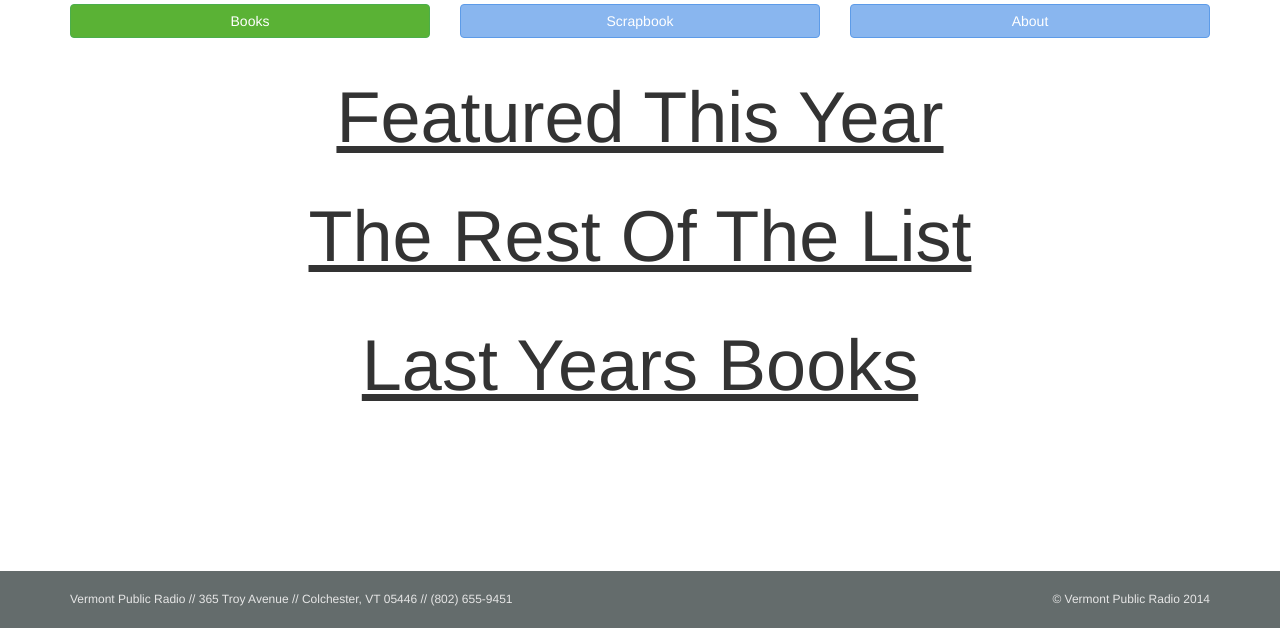
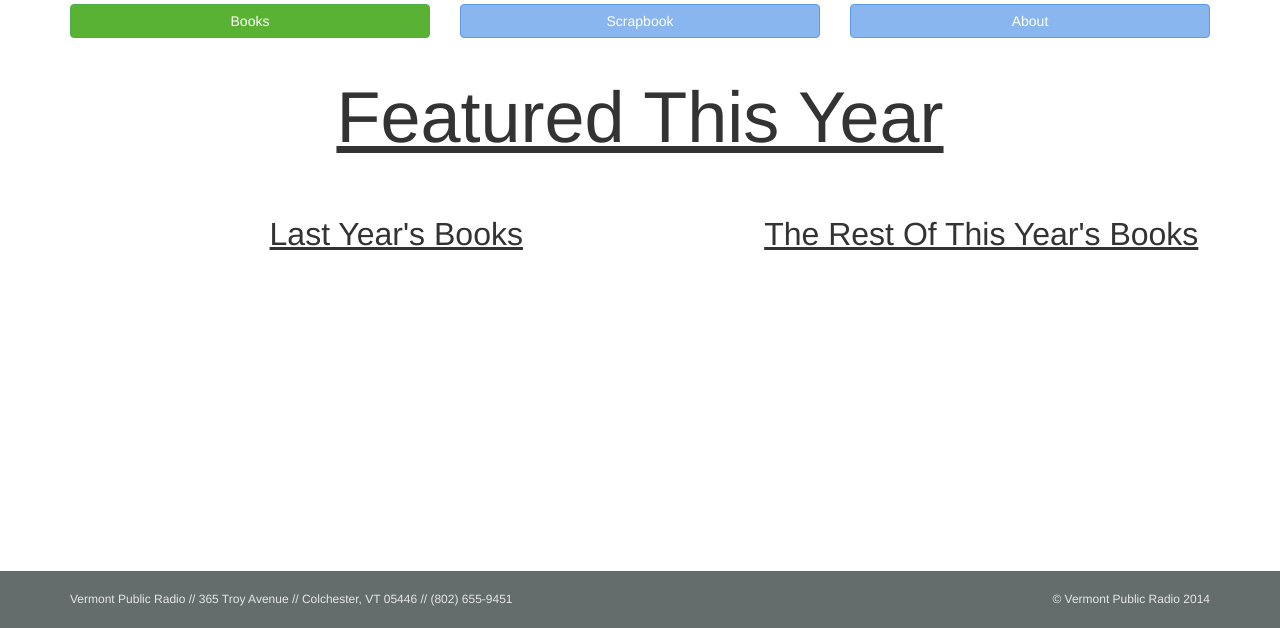
Before and after one commit to vprnet/dorothys-list, a Flask app: template main/templates/content.html in a window 1280 px wide. Shown: the part 172-800 px from the top of the page. Run offline with Flask 2, Linux system fonts and the light colour scheme; the template is opened without the code that fills it, so the values that code supplies are empty; parts of the project's set-up code (start-up, migrations or seed data) failed here and were passed over; some libraries are stand-ins or nearby versions.

Commit message:
Last years books and this years other books side by side when > laptop

```diff
--- a/main/static/dev/sass/_books.scss
+++ b/main/static/dev/sass/_books.scss
@@ -94,10 +94,7 @@
         margin-bottom: 50px;
         h3 {
             margin-top: 0;
-            font-size: 32px;
-            @media (max-width: $big-screen) {
-                font-size: 28px;
-            }
+            font-size: 28px;
             @media (max-width: $tablet) {
                 font-size: 22px;
             }
@@ -109,9 +106,7 @@
         p.age_range{
             margin-bottom: 0;
             font-size: 18px;
-            @media (max-width: $big-screen) {
-                font-size: 14px;
-            }
+            font-size: 14px;
             @media (max-width: $phone) {
                 font-size: 12px;
             }
@@ -119,9 +114,7 @@
         }
         h4 {
             font-size: 24px;
-            @media (max-width: $big-screen) {
-                font-size: 18px;
-            }
+            font-size: 18px;
             @media (max-width: $phone) {
                 font-size: 14px;
             }
@@ -131,6 +124,7 @@
         }
     }
     #last_year {
+        margin-bottom: 50px;
         .book {
             padding: 10px;
             h3 {
@@ -146,4 +140,13 @@
             }
         }
     }
+    #last_year, .rest_of_list {
+        h2 {
+            font-size: 32px;
+            font-weight: 500;
+            @media (max-width: $phone) {
+                font-size: 24px;
+            }
+        }
+    }
 }
--- a/main/static/dev/sass/style.scss
+++ b/main/static/dev/sass/style.scss
@@ -40,6 +40,8 @@ h2 {
     @media (max-width: $phone) {
         font-size: 24px;
     }
-    font-weight: 200;
+    @media (min-width: $laptop) {
+        font-weight: 200;
+    }
     text-decoration: underline;
 }
--- a/main/templates/_books.html
+++ b/main/templates/_books.html
@@ -24,27 +24,11 @@
         </div>
     {% endfor %}
 
-    <div class="rest_of_list">
-        <h2>The Rest Of The List</h2>
-        {% for book in new_books if not book.summary %}
     <div class="row">
-                <div class="col-md-6 col-md-offset-3 col-sm-8 col-sm-offset-2">
-                    <hr>
-                    <p class="age_range">{{ book.agerange }}</p>
-                    <h3>{{ book.title }}</h3>
-                    <h4>By {{ book.author }}</h4>
-                    {% if loop.last %}<hr>{% endif %}
-                </div>
-            </div>
-        {% endfor %}
-    </div>
-
-    <h2>Last Years Books</h2>
+        <div class="col-md-7">
+            <div id="last_year">
+                <h2>Last Year's Books</h2>
                 {% for book in old_books %}
-    {% if loop.first or loop.index0 is divisibleby 2 %}
-    <div id="last_year" class="row">
-    {% endif %}
-        <div class="col-md-6">
                     <div class="book">
                         <div class="book_content row">
                             <img class="col-sm-4 img-responsive" src="{{ book.imageurl }}" alt="{{ book.title }} book cover">
@@ -57,9 +41,21 @@
                         </div>
                     {{ macros.player(book.audiourl, book.audiolength, "Listen") }}
                     </div>
-        </div>
-    {% if loop.last or loop.index is divisibleby 2 %}
-    </div>
-    {% endif %}
                 {% endfor %}
             </div>
+        </div>
+
+        <div class="col-md-5">
+            <div class="rest_of_list">
+                <h2>The Rest Of This Year's Books</h2>
+                {% for book in new_books if not book.summary %}
+                    {% if not loop.first %}<hr>{% endif %}
+                    <p class="age_range">{{ book.agerange }}</p>
+                    <h3>{{ book.title }}</h3>
+                    <h4>By {{ book.author }}</h4>
+                {% endfor %}
+            </div>
+        </div>
+    </div>
+
+</div>
```
Also changed, not shown: main/static/css/style.css. Lines whose indentation alone changed are shown as unchanged.
